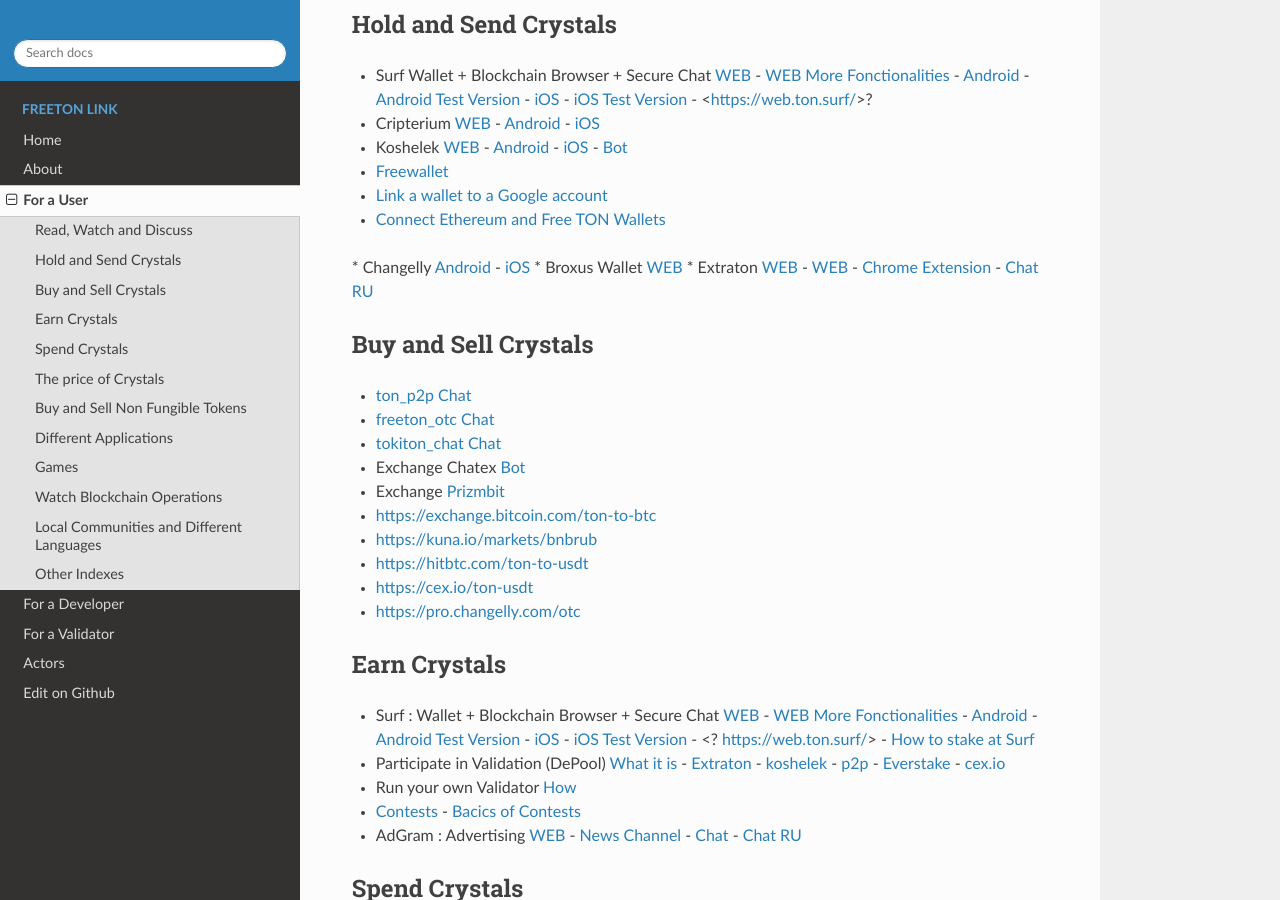
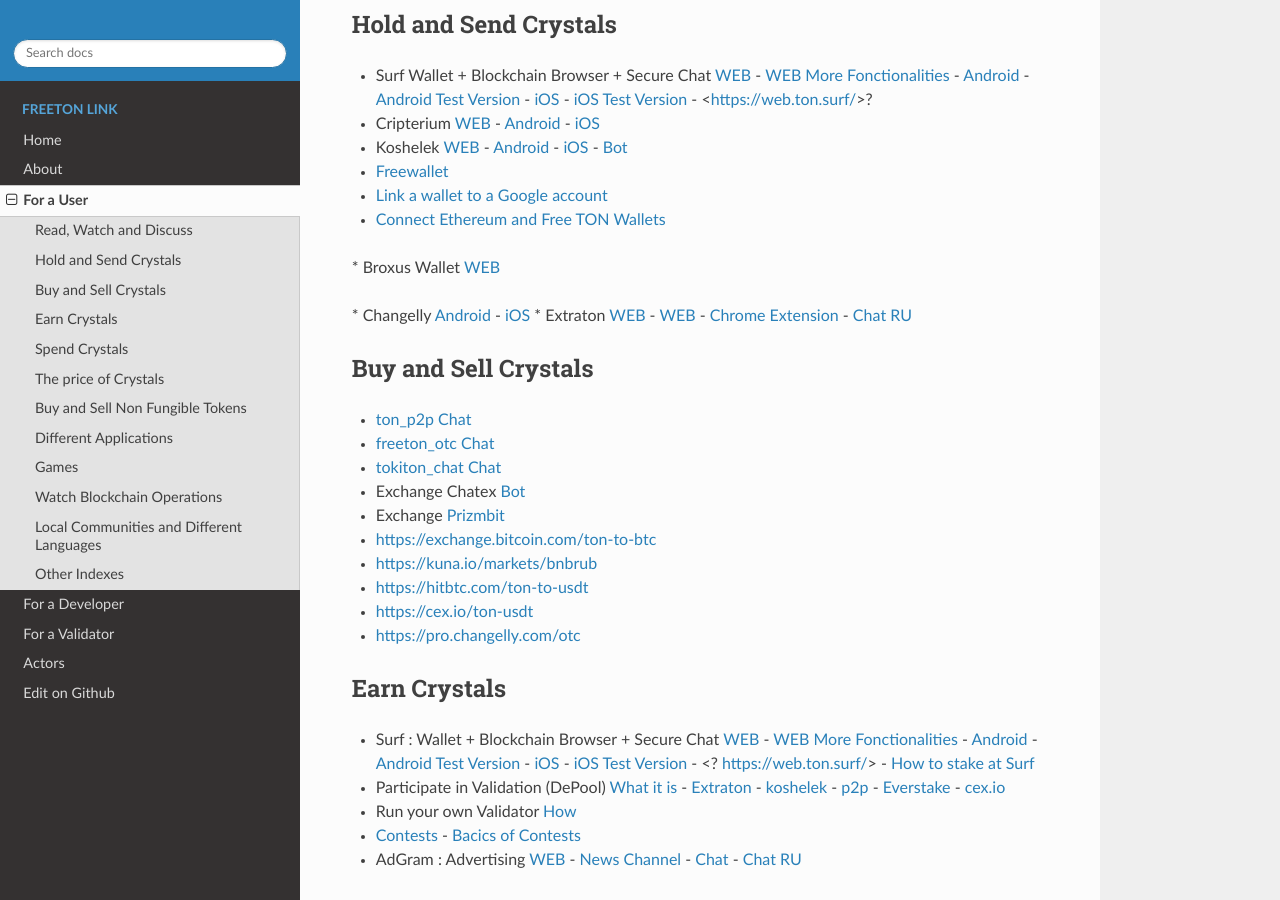
Before and after one commit to OCamlPro/www.freeton.link, a Sphinx documentation site: the page built from sphinx/user.rst, in a window 1280 px wide and 900 px high, scrolled down 568 px. Built offline with Sphinx 7.4.7 and the Read the Docs theme 2.0.0, drawn with Linux system fonts in a browser that asks for light colours; the version number could not be read and is left out; some of the changed lines change nothing that is shown; some of the changed text lies outside the part shown.

Commit message:
petits changements

```diff
--- a/sphinx/user.rst
+++ b/sphinx/user.rst
@@ -26,8 +26,9 @@
 * `Freewallet <https://freewallet.org>`_
 * `Link a wallet to a Google account <https://app.tor.us/>`_
 * `Connect Ethereum and Free TON Wallets <https://tonbridge.io/>`_
+* Broxus Wallet `WEB <https://l1.broxus.com/freeton/wallet>`_
+
 * Changelly `Android <https://play.google.com/store/apps/dev?id=6836651604375768742>`_ - `iOS <https://apps.apple.com/us/app/changelly-crypto-exchange/id1435140380>`_
-* Broxus Wallet `WEB <https://l1.broxus.com/freeton/wallet>`_
 * Extraton `WEB <https://multisend.extraton.io/>`_ - `WEB <https://vouch.extraton.io/>`_ - `Chrome Extension <https://chrome.google.com/webstore/detail/extraton/hhimbkmlnofjdajamcojlcmgialocllm>`_ - `Chat RU <https://t.me/extraton>`_
 
 Buy and Sell Crystals
@@ -130,7 +131,7 @@
 * Blogs RU `freeton.org <https://blog.freeton.org/>`_ - `forbes.ru <https://www.forbes.ru/search?search_api_views_fulltext=free+ton>`_ - `vc.ru <https://vc.ru/search/v2/all?query=free%20ton>`_ - `forklog.com <https://forklog.com/?s=free+ton>`_ - `beincrypto.ru <https://beincrypto.ru/?s=free+ton>`_
 * `Basics of Free TON UK <freeton.net.ua https://www.freeton.net.ua/>`_
 * Analytics `Chat RU <https://t.me/freetonanalytics>`_
-* Philosophy `Chat RU <https://t.me/freetonphilosophie>`_
+* P hilosophy `Chat RU <https://t.me/freetonphilosophie>`_
 * Decentralization Popularization `Chat RU <https://t.me/treeton_chat>`_
 * `Cybersport RU <https://www.cybersport.ru/base/teams/no_org/free-ton>`_
 * `Announces RU <https://t.me/freetonstore>`_
```
